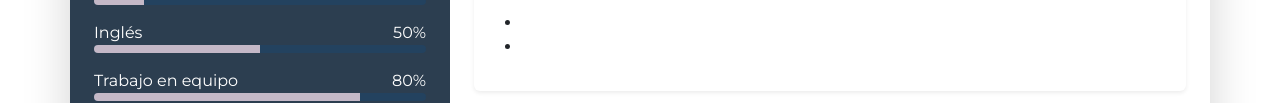
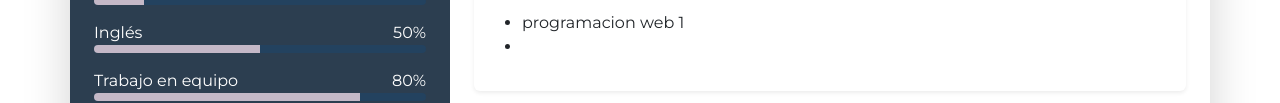
Before and after one commit to daniserariza/daniserariza.github.io, a plain HTML site: page index.html in a window 1280 px wide. Shown: the part 837-940 px from the top of the page. Drawn offline with nearby package versions, Linux system fonts and the light colour scheme.

Commit message:
second commit

```diff
--- a/index.html
+++ b/index.html
@@ -136,7 +136,7 @@
                                 semestre</h5>
                             <h6 class="text-primary mb-4"> Ingerniería informática</h6>
                             <ul>
-                                <li></li>
+                                <li>programacion web 1 </li>
                                 <li></li>
                             </ul>
                         </div>
```
